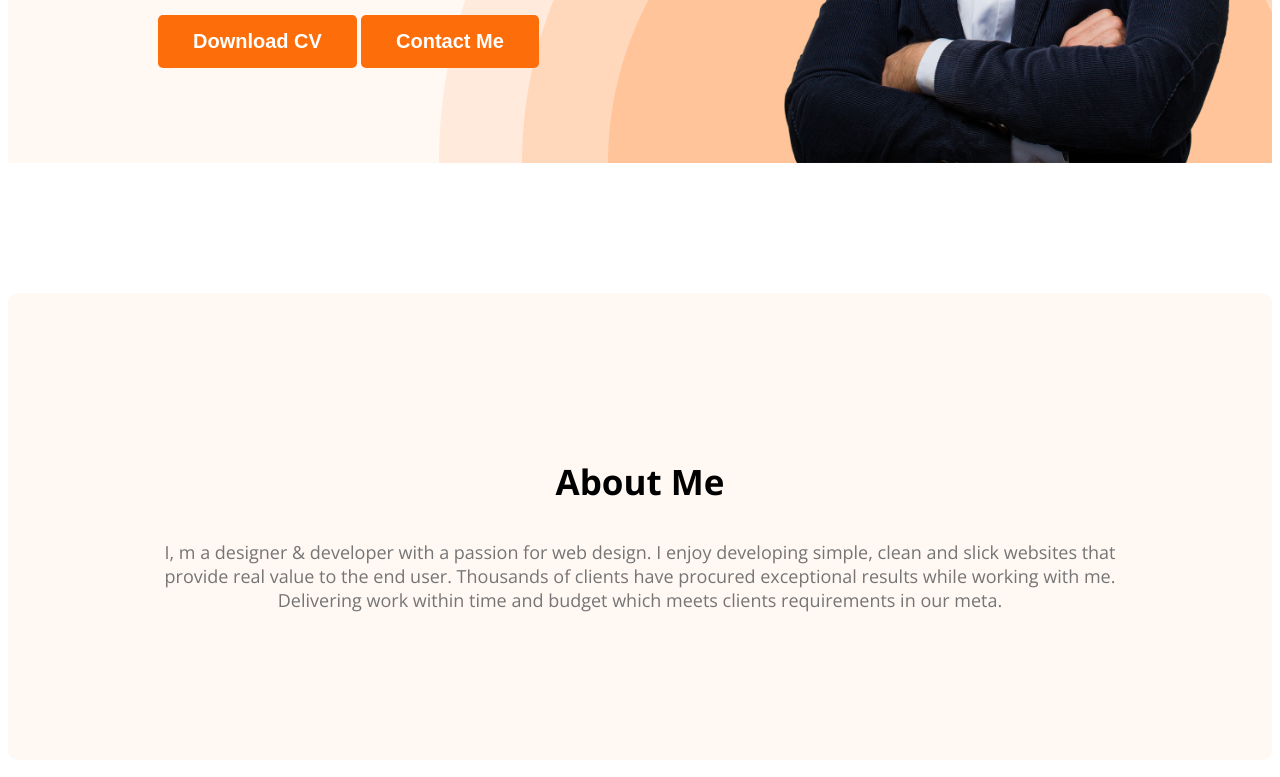
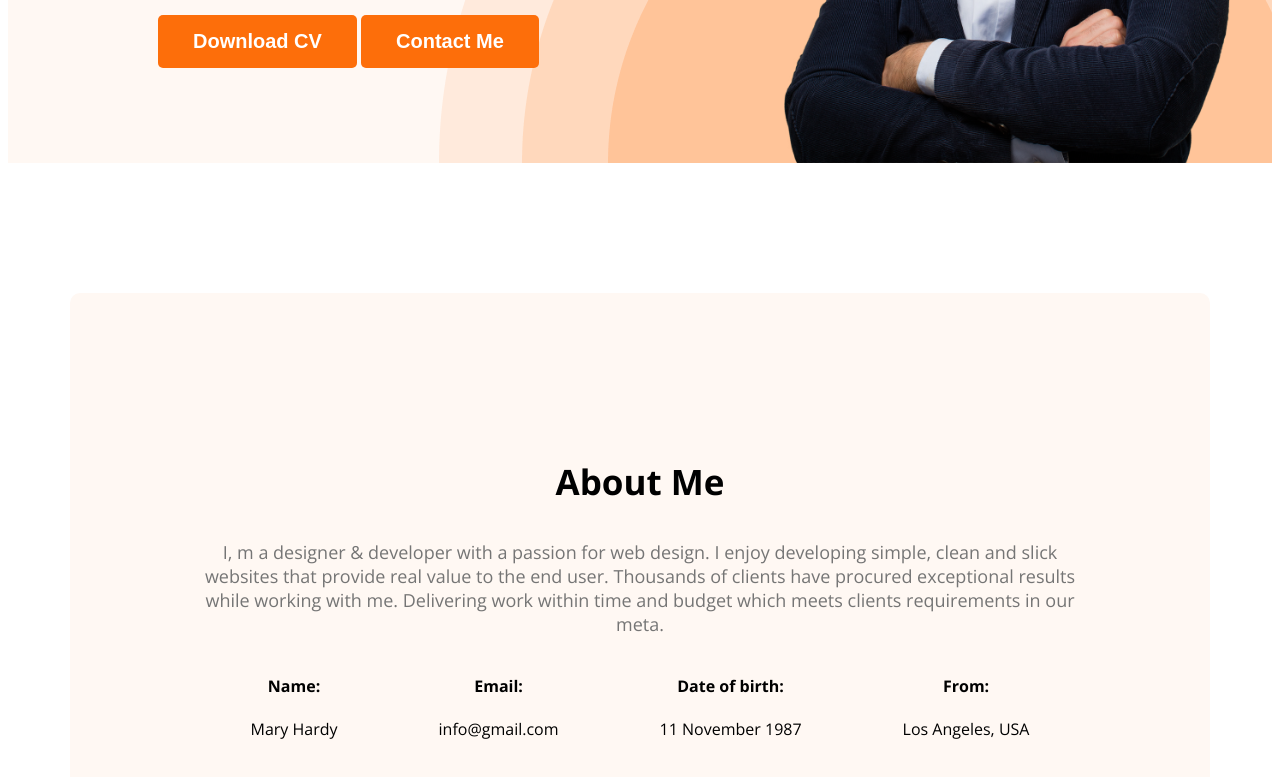
Before and after one commit to iamarnabil/webdeveloper-portfolio, a plain HTML site: page index.html in a window 1280 px wide. Shown: the part 605-1382 px from the top of the page. Drawn offline with nearby package versions, Linux system fonts and the light colour scheme.

Commit message:
about-info added

```diff
--- a/index.html
+++ b/index.html
@@ -48,6 +48,24 @@
                 provide real value to the end user. Thousands of clients have procured exceptional results while working with me.
                 Delivering work within time and budget which meets clients requirements in our meta.
             </p>
+            <div class="about-info-container">
+                <div class="about-info">
+                    <h4 class="info-title">Name:</h4>
+                    <p class="info-description">Mary Hardy</p>
+                </div>
+                <div class="about-info">
+                    <h4 class="info-title">Email:</h4>
+                    <p class="info-description">info@gmail.com</p>
+                </div>
+                <div class="about-info">
+                    <h4 class="info-title">Date of birth:</h4>
+                    <p class="info-description">11 November 1987</p>
+                </div>
+                <div class="about-info">
+                    <h4 class="info-title">From:</h4>
+                    <p class="info-description">Los Angeles, USA</p>
+                </div>
+            </div>
         </section>
     </main>
     <footer>
--- a/styles/portfolio.css
+++ b/styles/portfolio.css
@@ -106,6 +106,10 @@ nav a {
 /* main section styles */
 
 /* about section styles */
+main {
+    max-width: 1140px;
+    margin: 0 auto;
+}
 
 .about {
     padding: 130px;
@@ -113,3 +117,12 @@ nav a {
     background: #FFF8F3;
     margin: 130px 0px;
 }
+
+.about-info-container {
+    display: flex;
+    justify-content: space-around;
+}
+
+.about-info {
+    text-align: center;
+}
```
